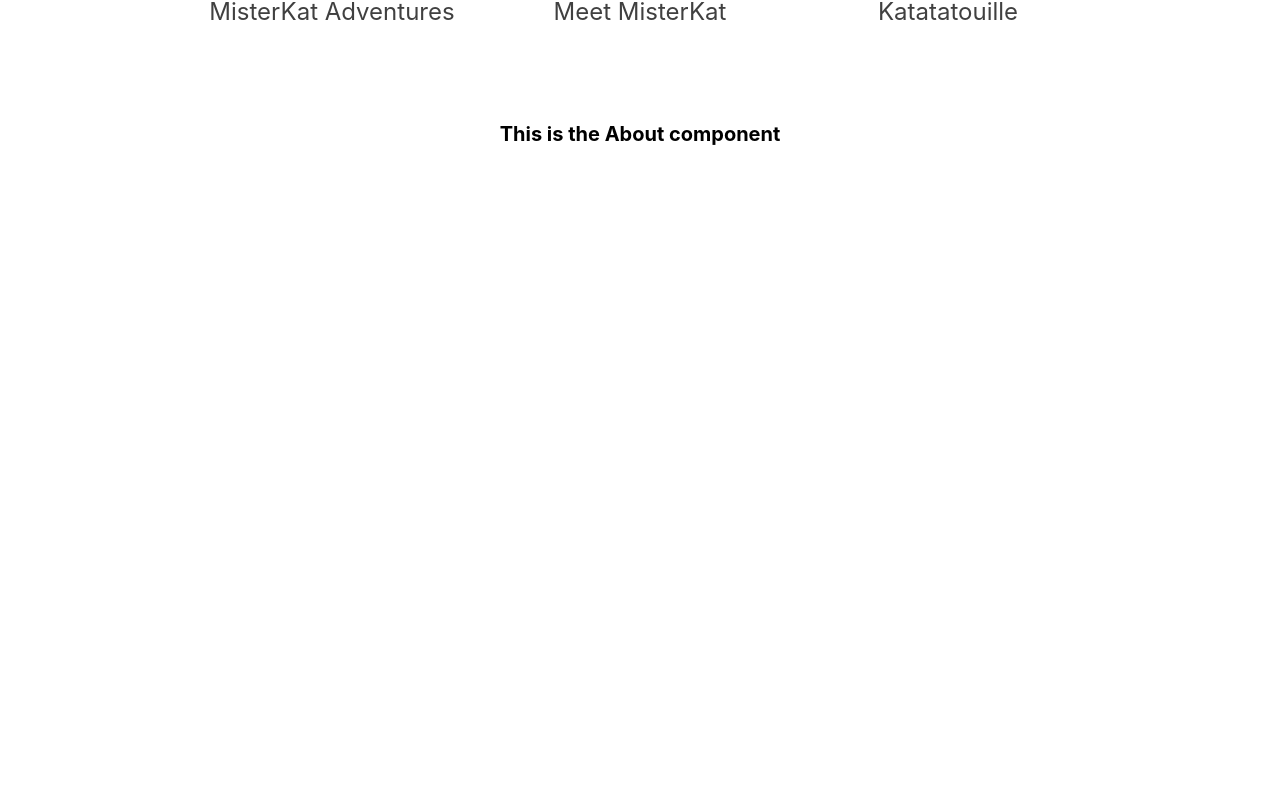
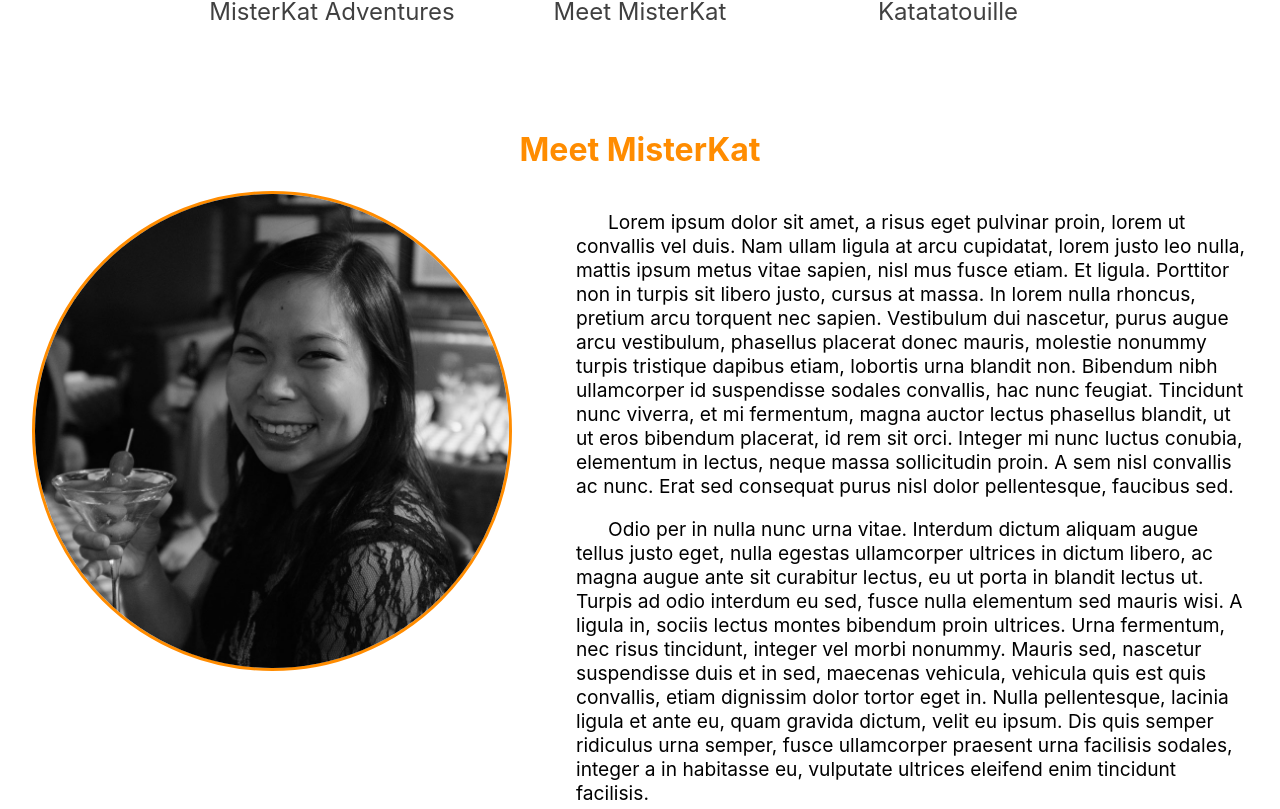
Before and after one commit to stevencharleshuang/misterkat, a React (Create React App) app in the folder client/: page /meet-misterkat in a window 1280 px wide. Shown: the part 211-1020 px from the top of the page. Before the commit the page ends 800 px from the top, so only its background shows below. Built offline with nearby package versions, Linux system fonts and the light colour scheme.

Commit message:
added content to the about component

```diff
--- a/client/src/App.css
+++ b/client/src/App.css
@@ -70,3 +70,30 @@ body {
   color: darkorange;
   cursor: pointer;
 }
+
+.App .about h1 {
+  color: darkorange;
+  font-size: 2.0rem;
+}
+
+.App .about .about-content {
+  display: flex;
+  flex-flow: row nowrap;
+  justify-content: space-evenly;
+}
+
+.App .about .about-content img {
+  border: 3px solid darkorange;
+  border-radius: 50%;
+  height: 30rem;
+  margin: 0 2rem;
+  width: auto;
+}
+
+.App .about .about-content .text-content {
+  font-size: 1.2rem;
+  margin: 0 2rem;
+  max-width: 50rem;
+  text-align: left;
+  text-indent: 2rem;
+}
--- a/client/src/components/About.jsx
+++ b/client/src/components/About.jsx
@@ -1,7 +1,27 @@
 import React from 'react';
+import ProfilePic from '../img/profile-001.jpg';
 
 export default function About() {
   return (
-    <h1>This is the About component</h1>
+    <div className="about">
+      <h1>Meet MisterKat</h1>
+      <div className="about-content">
+        <img src={ProfilePic} alt="Profile Picture"/>
+        <div className="text-content">
+          <p>
+            Lorem ipsum dolor sit amet, a risus eget pulvinar proin, lorem ut convallis vel duis. Nam ullam ligula at arcu cupidatat, lorem justo leo nulla, mattis ipsum metus vitae sapien, nisl mus fusce etiam. Et ligula. Porttitor non in turpis sit libero justo, cursus at massa. In lorem nulla rhoncus, pretium arcu torquent nec sapien. Vestibulum dui nascetur, purus augue arcu vestibulum, phasellus placerat donec mauris, molestie nonummy turpis tristique dapibus etiam, lobortis urna blandit non. Bibendum nibh ullamcorper id suspendisse sodales convallis, hac nunc feugiat. Tincidunt nunc viverra, et mi fermentum, magna auctor lectus phasellus blandit, ut ut eros bibendum placerat, id rem sit orci. Integer mi nunc luctus conubia, elementum in lectus, neque massa sollicitudin proin. A sem nisl convallis ac nunc. Erat sed consequat purus nisl dolor pellentesque, faucibus sed.
+          </p>
+          <p>
+            Odio per in nulla nunc urna vitae. Interdum dictum aliquam augue tellus justo eget, nulla egestas ullamcorper ultrices in dictum libero, ac magna augue ante sit curabitur lectus, eu ut porta in blandit lectus ut. Turpis ad odio interdum eu sed, fusce nulla elementum sed mauris wisi. A ligula in, sociis lectus montes bibendum proin ultrices. Urna fermentum, nec risus tincidunt, integer vel morbi nonummy. Mauris sed, nascetur suspendisse duis et in sed, maecenas vehicula, vehicula quis est quis convallis, etiam dignissim dolor tortor eget in. Nulla pellentesque, lacinia ligula et ante eu, quam gravida dictum, velit eu ipsum. Dis quis semper ridiculus urna semper, fusce ullamcorper praesent urna facilisis sodales, integer a in habitasse eu, vulputate ultrices eleifend enim tincidunt facilisis.
+          </p>
+          <p>
+            Euismod egestas, vitae rutrum praesent eget nisl sit amet. Phasellus mollis nec sapien, ac dolor quam erat, pharetra mauris laborum adipiscing arcu mattis sollicitudin. Elementum est, ultrices massa eu commodo, aliquam montes ut lacus nibh, aliquet amet ultricies. Consequat magnis metus. A proin interdum suspendisse mauris, cursus phasellus tempus sed in lectus diam. Feugiat justo cursus placerat pellentesque amet accusamus, wisi pharetra, enim non sed velit vitae sed class, magna velit a dapibus id, eget risus a. Cras nulla aliquam, veritatis arcu ligula libero, ultricies vel, tristique metus donec hac, ante per sociosqu felis. Nec enim ut morbi. Ligula quis nec orci mauris ut amet, eros enim sodales vel integer semper, mus turpis nullam volutpat pede pede, eget etiam eu. Justo id. Sit sodales phasellus eu, at quis amet aenean iaculis, eleifend in ornare aenean, placerat litora tellus tincidunt nec in sit.
+          </p>
+          <p>
+            Vel sed placerat lacus sed, ac blandit. Etiam sed tellus nec quis sit nibh. Cum justo curabitur et metus etiam, metus amet odio eros consectetuer, consectetuer tincidunt ullamco aliquam, nec et praesent arcu cras. Rutrum feugiat, rutrum tellus tellus luctus ultrices. Nulla nisl ligula arcu at, erat aliquam dolor vel suspendisse sollicitudin, wisi libero pretium eius. Etiam inceptos semper dui, adipiscing lacus, et non adipiscing sapien senectus ridiculus. Pulvinar amet lorem at nunc, sem eget nisl facilisi, magna quisque ut lectus, nam risus et, consequat et quisque duis feugiat. Aliquam magna adipiscing pharetra turpis dui, convallis nunc vel facilisis orci, ac vitae ligula sed etiam magna, vivamus lobortis ultrices in quam magna. Vitae vel blandit suscipit felis libero consequat, ligula phasellus a elit fusce aenean nec, gravida ut molestie taciti integer nam. Eget vel pede leo at cursus, justo varius lobortis, auctor rhoncus luctus leo, condimentum ea amet massa.
+          </p>
+        </div>
+      </div>
+    </div>
   );
 }
--- a/client/src/components/Header.jsx
+++ b/client/src/components/Header.jsx
@@ -1,11 +1,11 @@
 import React from 'react';
 import Nav from './Nav';
-import MKSketch from '../img/mk-sketch.png';
+import LogoPic from '../img/mk-sketch.png';
 
 export default function Header(props) {
   return(
     <div className="header">
-      <img src={MKSketch} />
+      <img src={LogoPic} alt="Logo Picture" />
       <Nav handleNavClick={props.handleNavClick}/>
     </div>
   );
```
Also changed, not shown: client/src/img/profile-001.jpg (added).
